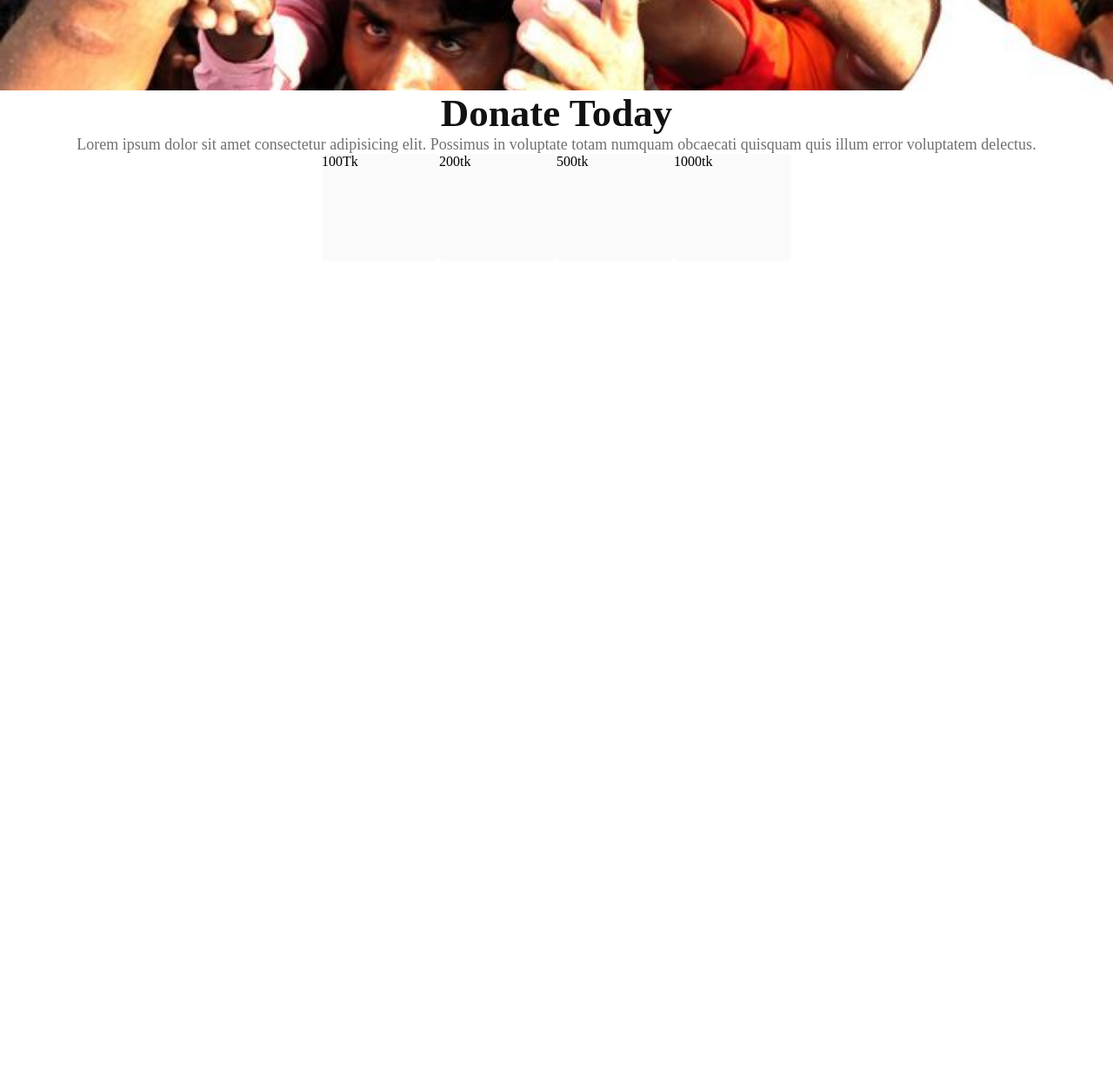
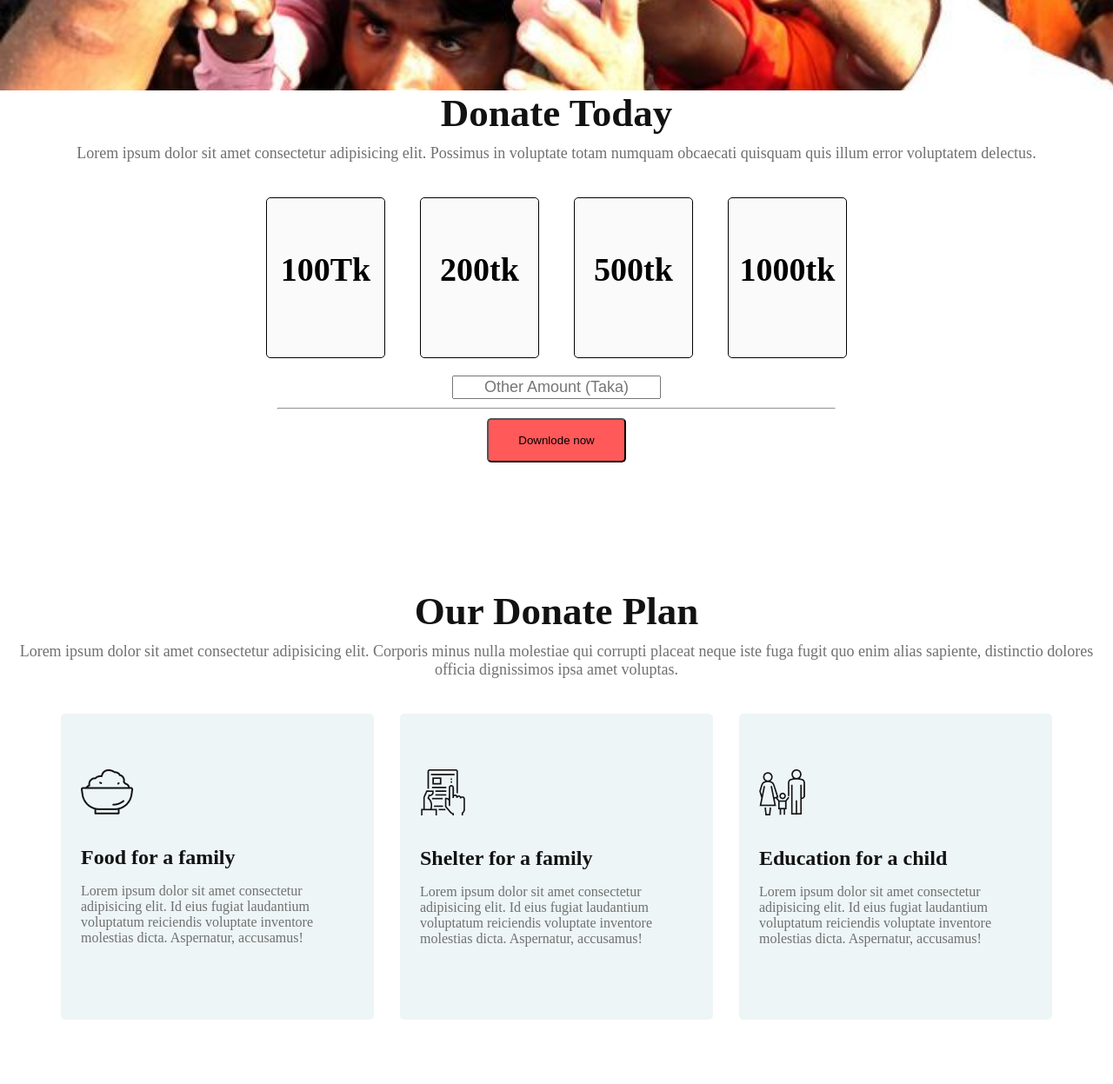
Before and after one commit to MahabubHossanEmon/donate-practice, a plain HTML site: page index.html in a window 1280 px wide. Shown: the part 565-1812 px from the top of the page at 87% size. Before the commit the page ends 865 px from the top, so only its background shows below. Drawn offline with Linux system fonts and the light colour scheme.

Commit message:
donate part

```diff
--- a/index.html
+++ b/index.html
@@ -25,7 +25,46 @@
                 <div class="amount-tk">1000tk</div>
 
             </div>
+            <div class="input-text"><input type="text" placeholder="Other Amount (Taka)">
 
+
+            <hr>
+            <button class="btn-primary">Downlode now</button>
+            </div>
+            <section class="plan">
+                <h2 class="donate-title">Our Donate Plan</h2>
+                <p class="donate-description">Lorem ipsum dolor sit amet consectetur adipisicing elit. Corporis minus nulla molestiae qui corrupti placeat neque iste fuga fugit quo enim alias sapiente, distinctio dolores officia dignissimos ipsa amet voluptas.</p>
+                <div class="donate-type">
+                    <div class="type">
+                        <img src="icons/food.png" alt="">
+                        <h3>Food for a family</h3>
+                        <p>Lorem ipsum dolor sit amet consectetur adipisicing elit. Id eius fugiat laudantium voluptatum reiciendis voluptate inventore molestias dicta. Aspernatur, accusamus!</p>
+                    </div>
+                    <div class="type">
+                        <img src="icons/Frame-1.png" alt="">
+                        <h3>Shelter for a family</h3>
+                        <p>Lorem ipsum dolor sit amet consectetur adipisicing elit. Id eius fugiat laudantium voluptatum reiciendis voluptate inventore molestias dicta. Aspernatur, accusamus!</p>
+                    </div>
+                    <div class="type">
+                        <img src="icons/shelter.png" alt="">
+                        <h3>Education for a child</h3>
+                        <p>Lorem ipsum dolor sit amet consectetur adipisicing elit. Id eius fugiat laudantium voluptatum reiciendis voluptate inventore molestias dicta. Aspernatur, accusamus!</p>
+                    </div>
+                </div>
+
+            </section>
+
+            <section class="your-donataion">
+                <div class="your-donation-description">
+                    <h2>Their lives depend on your donation</h2>
+                    <p>Lorem ipsum dolor sit, amet consectetur adipisicing elit. Odit a harum nisi qui delectus dolorem officiis sint accusamus, aspernatur, tenetur veritatis ab voluptate molestias repellat nulla esse suscipit laborum facilis?</p>
+                    <button class="btn-primary">How to Contribute?</button>
+                </div>
+                <div class="your-donetion-img">
+                    <img src="images/donation10.jpg" alt="">
+                </div>
+
+            </section>
         </section>
     </main>
 </body>
--- a/style/style.css
+++ b/style/style.css
@@ -22,6 +22,7 @@
     font-weight: 400;
     font-size: 18px;
     padding-bottom: 40px;
+
 }
 .btn-primary{
     width: 160px;
@@ -30,6 +31,7 @@
     align-items: center;
     border-radius: 5px;
     background: #FF5959;
+    text-align: center;
 }
 .donate-title{
     color: #121212;
@@ -43,15 +45,81 @@
     text-align: center;
     font-size: 18px;
     font-weight: 400;
+    margin-top: 10px;
+    margin-bottom: 40px;
 }
 .amount{
     display: flex;
     justify-content: center;
-    gap: 20;
+    gap: 40px;
+    margin-bottom: 20px;
 }
 .amount-tk{
     width: 135px;
     height: 123px;
     border-radius: 5px;
     background: #FAFAFA;
+    border: 1px solid black;
+    text-align: center;
+    font-size: 38px;
+    font-weight: 700;
+    padding-top: 60px;
 }
+.input-text{
+    text-align: center;
+
+
+}
+input{
+color: #B3B3B3;
+text-align: center;
+font-size: 18px;
+
+}
+hr{
+    width: 640px;
+   margin: auto;
+   margin-top: 10px;
+   margin-bottom: 10px;
+}
+.input-text .btn-primary{
+    margin-bottom: 145px;
+}
+.donate-type{
+    display: flex;
+    gap: 30px;
+    justify-content: center;
+}
+.type{
+    width: 360px;
+height: 352px;
+border-radius: 5px;
+background: rgba(79, 157, 166, 0.10);
+margin-bottom: 120px;
+
+}
+.type img{
+    margin-left: 23px;
+    margin-top: 64px;
+    margin-bottom: 32px;
+}
+.type h3{
+    color: #121212;
+    font-size: 24px;
+    font-weight: 600;
+    margin-bottom: 16px;
+    margin-left: 23px;
+
+}
+.type p{
+    width: 315px;
+    height: 101px;
+    color: #707070;
+    font-size: 16px;
+    font-weight: 400;
+    margin-left: 23px;
+
+}
+.your-donataion{
+    display: flex;
+}
```
